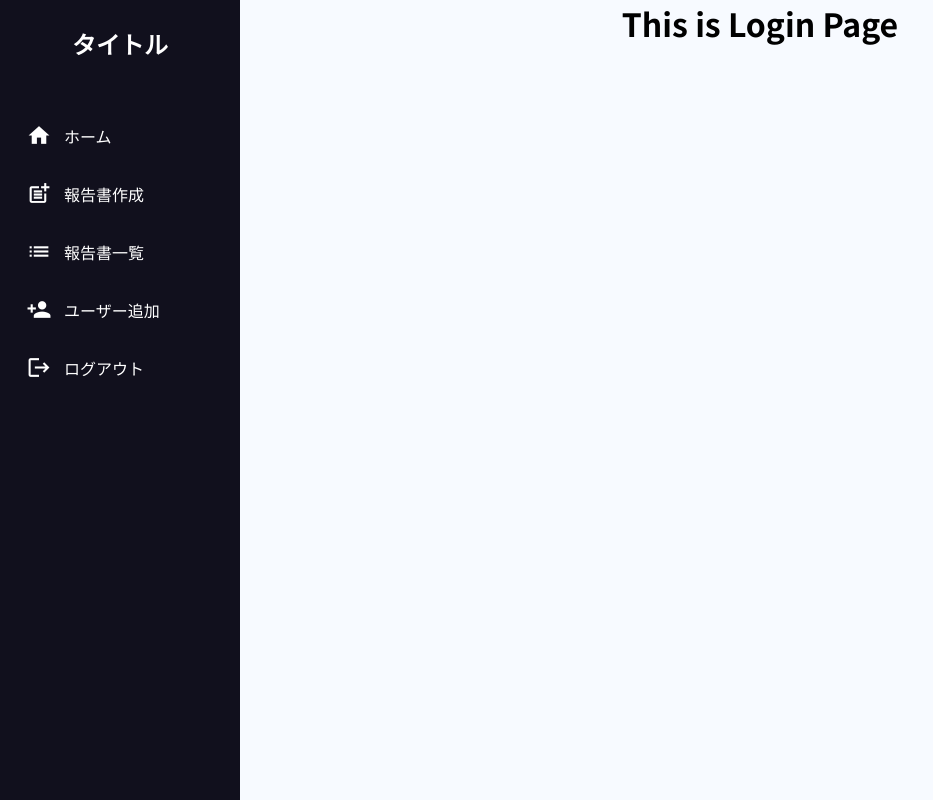
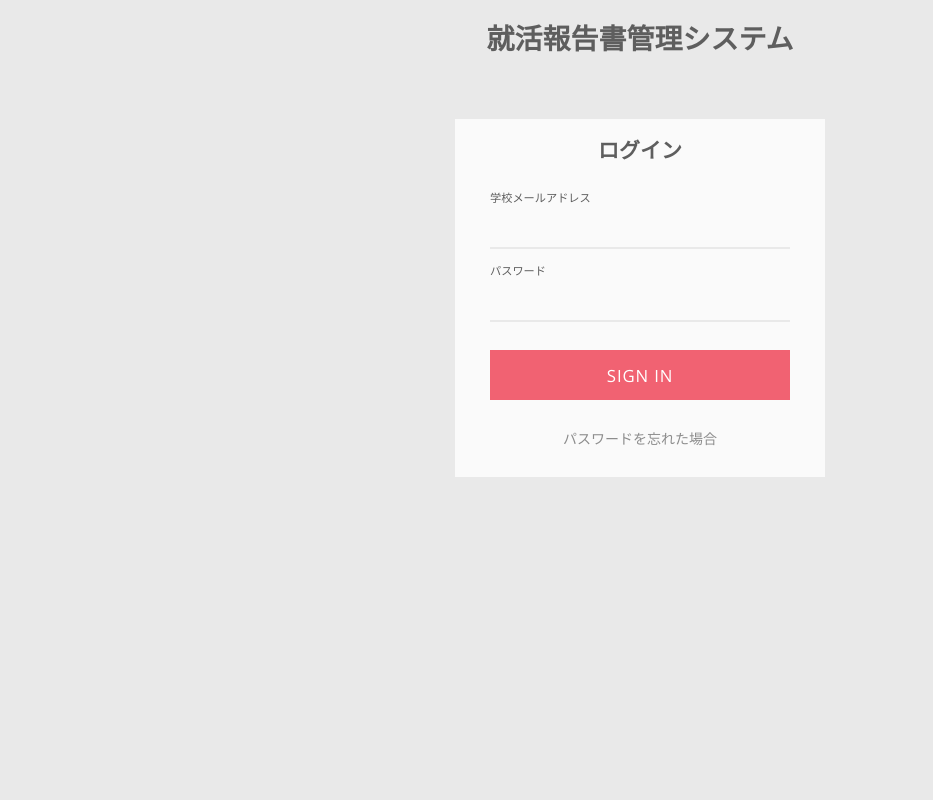
Before and after one commit to morijyobi-2021-itadv3/JobReportManagement, a Flask app: page / in a window 1280 px wide. Shown: the whole page, without its empty margins (0-933 px from the left). Run offline with Flask 2, Linux system fonts and the light colour scheme; some libraries are stand-ins or nearby versions; some web fonts are replaced.

Commit message:
ログイン画面の作成

```diff
--- /dev/null
+++ b/static/css/login.css
@@ -0,0 +1,116 @@
+/* Fonts */
+@import url(https://fonts.googleapis.com/css?family=Open+Sans:400);
+
+/* fontawesome */
+@import url(http://weloveiconfonts.com/api/?family=fontawesome);
+[class*="fontawesome-"]:before {
+  font-family: 'FontAwesome', sans-serif;
+}
+
+/* Simple Reset */
+* { margin: 0; padding: 0; box-sizing: border-box; }
+
+/* body */
+body {
+  background: #e9e9e9;
+  color: #5e5e5e;
+  font: 400 87.5%/1.5em 'Open Sans', sans-serif;
+}
+
+/* Form Layout */
+.form-wrapper {
+  background: #fafafa;
+  margin: 3em auto;
+  padding: 0 1em;
+  max-width: 370px;
+}
+
+h1 {
+  text-align: center;
+  padding: 1em 0;
+
+}
+
+h2 {
+  text-align: center;
+  padding: 1em 0;
+  font-size: 150%;
+  margin-bottom: 0.6em;
+}
+label{
+  font-size: 80%;
+  position: absolute;
+  top: -15%;
+}
+
+form {
+  padding: 0 1.5em;
+}
+
+.form-item {
+  margin-bottom: 1.40em;
+  width: 100%;
+  position: relative;
+}
+
+.form-item input {
+  background: #fafafa;
+  margin-top: 8%;
+  border: none;
+  border-bottom: 2px solid #e9e9e9;
+  color: #666;
+  font-family: 'Open Sans', sans-serif;
+  font-size: 1.12em;
+  height: 30px;
+  transition: border-color 0.3s;
+  width: 100%;
+}
+
+.form-item input:focus {
+  border-bottom: 2px solid #c0c0c0;
+  outline: none;
+}
+
+.button-panel {
+  margin: 2em 0 0;
+  width: 100%;
+}
+
+.button-panel .button {
+  background: #f16272;
+  border: none;
+  color: #fff;
+  cursor: pointer;
+  height: 50px;
+  font-family: 'Open Sans', sans-serif;
+  font-size: 1.2em;
+  letter-spacing: 0.05em;
+  text-align: center;
+  text-transform: uppercase;
+  transition: background 0.3s ease-in-out;
+  width: 100%;
+}
+
+.button:hover {
+  background: #ee3e52;
+}
+
+.form-footer {
+  font-size: 1em;
+  padding: 2em 0;
+  text-align: center;
+}
+
+.form-footer a {
+  color: #8c8c8c;
+  text-decoration: none;
+  transition: border-color 0.3s;
+}
+
+.form-footer a:hover {
+  border-bottom: 1px dotted #8c8c8c;
+}
+
+input::placeholder {
+  color: #c7c7c7;
+}
--- a/templates/index.html
+++ b/templates/index.html
@@ -1,5 +1,33 @@
-{% extends "template.html" %}
-
-{% block content %}
-<h1>This is Login Page</h1>
-{% endblock %}
+<!DOCTYPE html>
+<html lang="ja">
+<head>
+  <meta charset="UTF-8">
+  <meta name="viewport" content="width=device-width, initial-scale=1.0">
+  <link rel="stylesheet" href="../static/css/login.css">
+  <link href='https://unpkg.com/boxicons@2.0.9/css/boxicons.min.css' rel='stylesheet'>
+  <link rel="stylesheet" href="https://fonts.googleapis.com/icon?family=Material+Icons">
+  <title>就活報告書管理システム</title>
+</head>
+<body>
+  <h1>就活報告書管理システム</h1>
+   <div class="form-wrapper">
+      <h2>ログイン</h2>
+      <form method="post" action="/login">
+        <div class="form-item">
+          <label for="email">学校メールアドレス</label>
+          <input type="email" name="email" required="required" placeholder="">
+        </div>
+        <div class="form-item">
+          <label for="password">パスワード</label>
+          <input type="password" name="password" required="required" placeholder="">
+        </div>
+        <div class="button-panel">
+          <input type="submit" class="button" title="Sign In" value="Sign In">
+        </div>
+      </form>
+      <div class="form-footer">
+        <p><a href="#">パスワードを忘れた場合</a></p>
+      </div>
+    </div>
+</body>
+</html>
```
